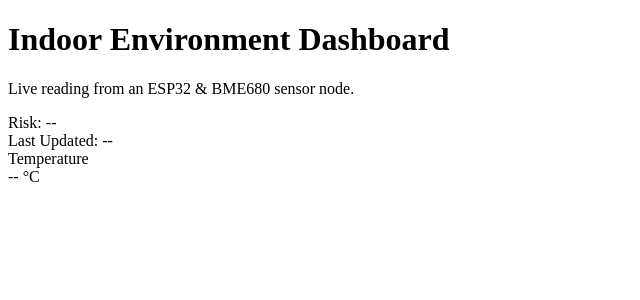
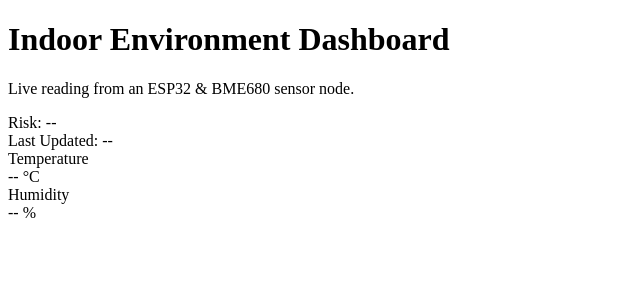
Before and after one commit to JoshuaHassell05/Indoor-Environment-Monitor, a Flask app: page / in a window 1280 px wide. Shown: the top 300 px of the page, without its empty margins (0-640 px from the left). Run offline with Flask 3, Linux system fonts and the light colour scheme.

Commit message:
Fix humidity metric display in the Indoor Environment Dashboard

```diff
--- a/server_rpi/templates/index.html
+++ b/server_rpi/templates/index.html
@@ -30,6 +30,14 @@
                     <span class="unit">°C</span>
                 </div>
             </div>
+            <div class="card">
+                <div class="metric-title">Humidity</div>
+                <div class="metic-value">
+                    <span id="hum">--</span>
+                    <span class="unit">%</span>
+                </div>
+            </div>
 
+        </div>
 
 </body>
```
